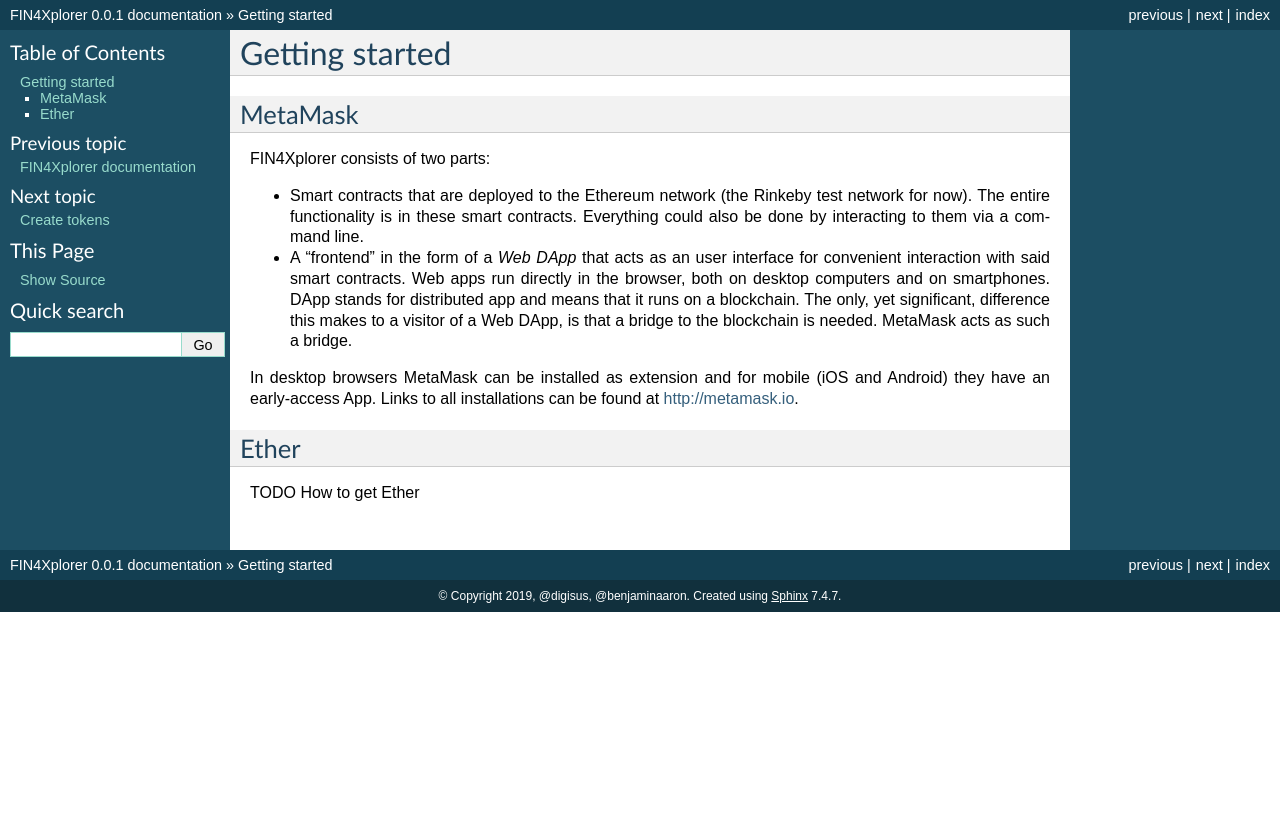
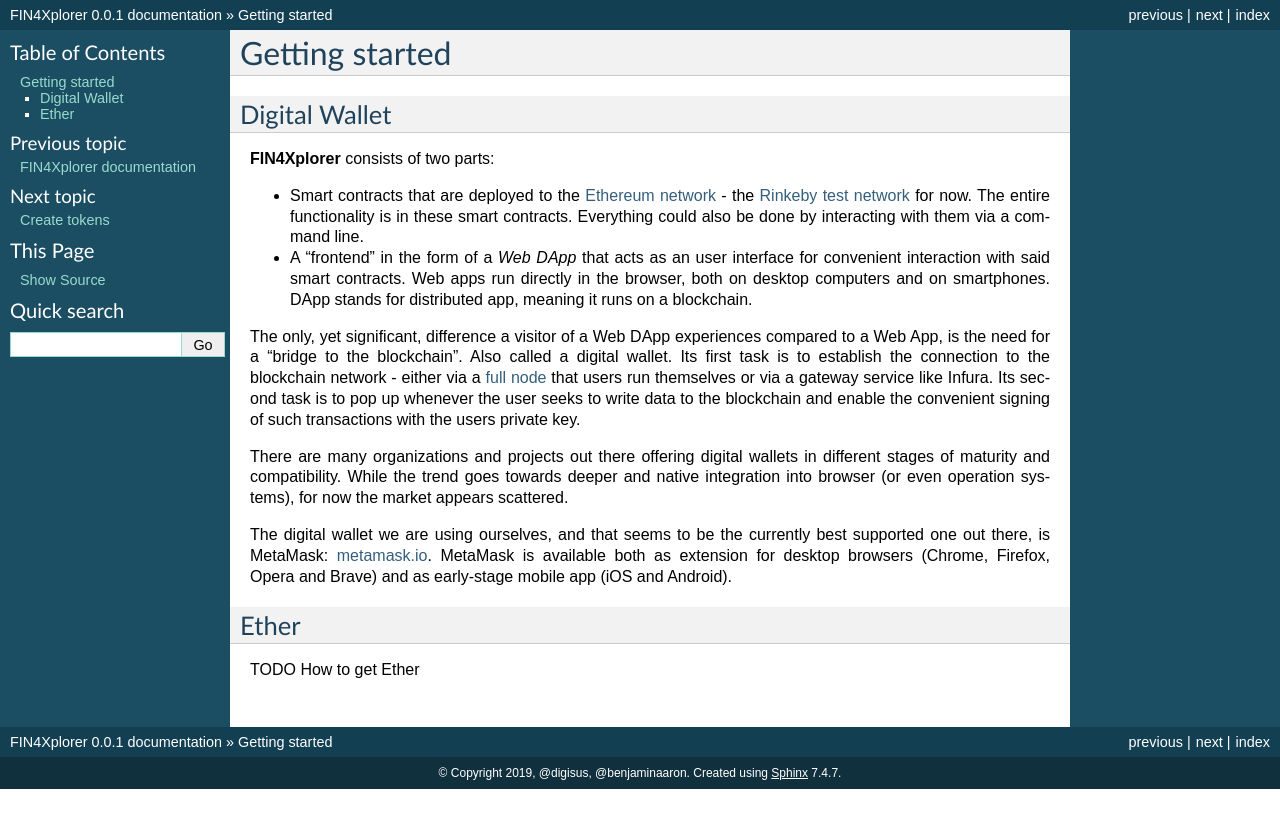
Before and after one commit to FuturICT2/FIN4Documentation, a Sphinx documentation site: the page built from docs/getting-started.rst, in a window 1280 px wide. Shown: the top 828 px of the page. Built offline with Sphinx 7.4.7, drawn with Linux system fonts in a browser that asks for light colours.

Commit message:
Update the digital wallet section

```diff
--- a/docs/getting-started.rst
+++ b/docs/getting-started.rst
@@ -1,15 +1,19 @@
 Getting started
 ===============
 
-MetaMask
-^^^^^^^^
+Digital Wallet
+^^^^^^^^^^^^^^
 
-FIN4Xplorer consists of two parts:
+**FIN4Xplorer** consists of two parts:
 
-- Smart contracts that are deployed to the Ethereum network (the Rinkeby test network for now). The entire functionality is in these smart contracts. Everything could also be done by interacting to them via a command line.
-- A "frontend" in the form of a *Web DApp* that acts as an user interface for convenient interaction with said smart contracts. Web apps run directly in the browser, both on desktop computers and on smartphones. DApp stands for distributed app and means that it runs on a blockchain. The only, yet significant, difference this makes to a visitor of a Web DApp, is that a bridge to the blockchain is needed. MetaMask acts as such a bridge.
+- Smart contracts that are deployed to the `Ethereum network <https://ethereum.org/>`_ - the `Rinkeby test network <https://www.rinkeby.io/>`_ for now. The entire functionality is in these smart contracts. Everything could also be done by interacting with them via a command line.
+- A "frontend" in the form of a *Web DApp* that acts as an user interface for convenient interaction with said smart contracts. Web apps run directly in the browser, both on desktop computers and on smartphones. DApp stands for distributed app, meaning it runs on a blockchain.
 
-In desktop browsers MetaMask can be installed as extension and for mobile (iOS and Android) they have an early-access App. Links to all installations can be found at http://metamask.io.
+The only, yet significant, difference a visitor of a Web DApp experiences compared to a Web App, is the need for a "bridge to the blockchain". Also called a digital wallet. Its first task is to establish the connection to the blockchain network - either via a `full node <https://docs.ethhub.io/using-ethereum/running-an-ethereum-node/#full-nodes>`_ that users run themselves or via a gateway service like Infura. Its second task is to pop up whenever the user seeks to write data to the blockchain and enable the convenient signing of such transactions with the users private key.
+
+There are many organizations and projects out there offering digital wallets in different stages of maturity and compatibility. While the trend goes towards deeper and native integration into browser (or even operation systems), for now the market appears scattered.
+
+The digital wallet we are using ourselves, and that seems to be the currently best supported one out there, is MetaMask: `metamask.io <https://metamask.io/>`_. MetaMask is available both as extension for desktop browsers (Chrome, Firefox, Opera and Brave) and as early-stage mobile app (iOS and Android).
 
 Ether
 ^^^^^
```
